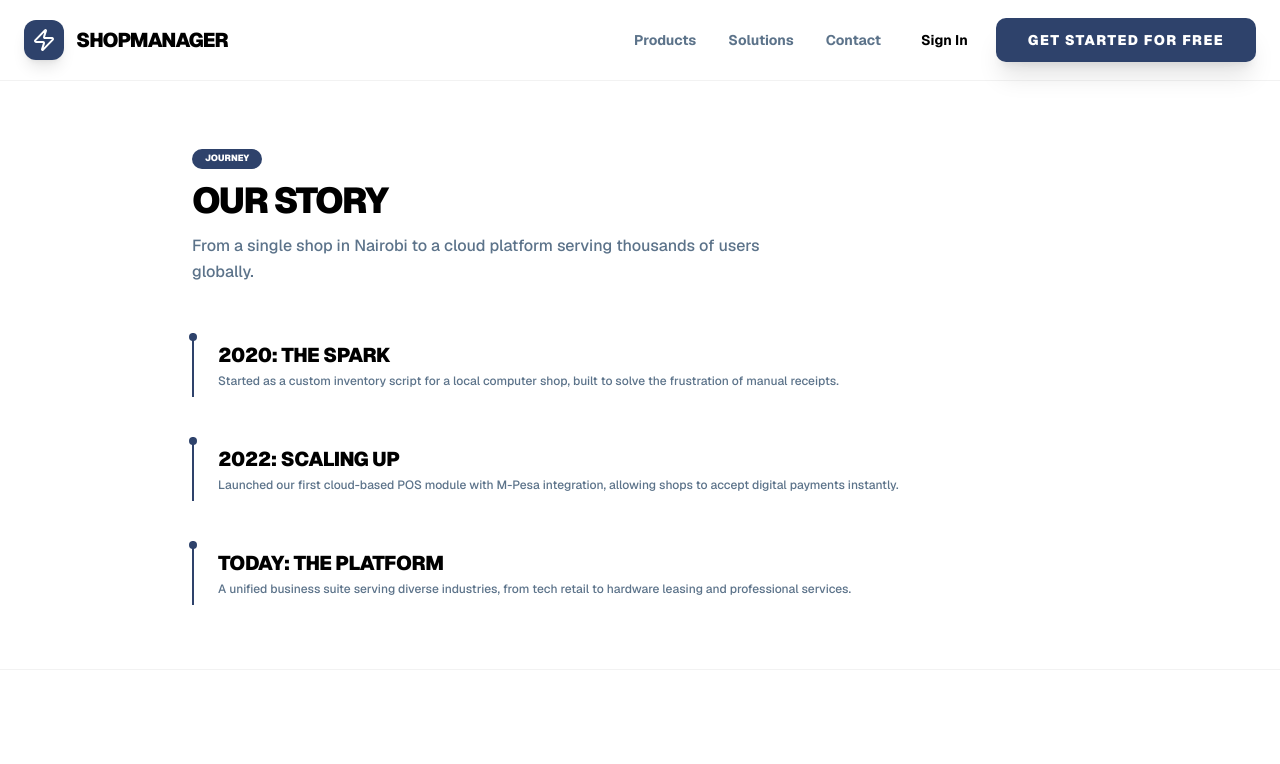
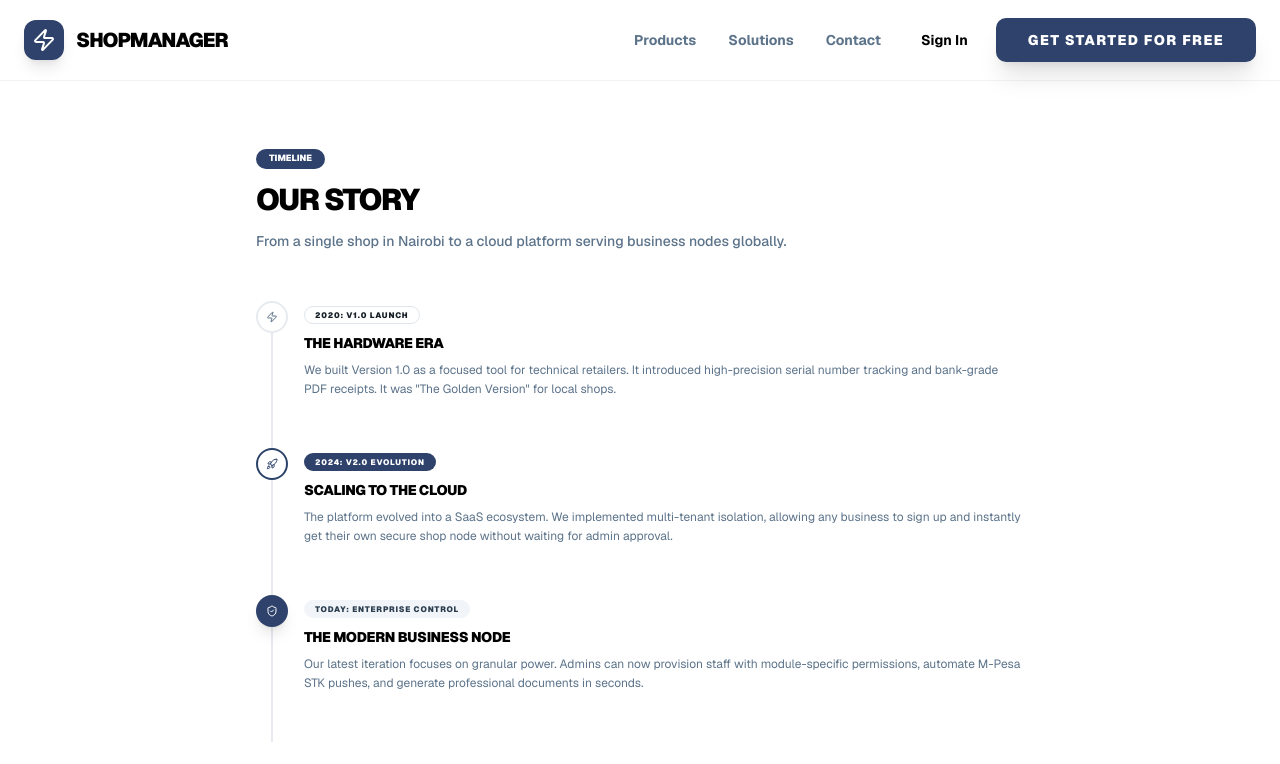
Before and after one commit to Simon001xnm/RoyalTech-Computers-Limited, a Next.js app: page /company/story in a window 1280 px wide. Shown: the top 764 px of the page. Built offline with nearby package versions, Linux system fonts and the light colour scheme; no server answers.

Commit message:
write a good about us how we have evolved the system from version 1 now

```diff
--- a/src/app/company/about/page.tsx
+++ b/src/app/company/about/page.tsx
@@ -3,34 +3,63 @@
 import React from 'react';
 import { MarketingWrapper } from '@/components/marketing/marketing-wrapper';
 import { Badge } from '@/components/ui/badge';
+import { Zap, ShieldCheck, TrendingUp, Globe } from 'lucide-react';
 
 export default function AboutPage() {
   return (
     <MarketingWrapper>
       <section className="py-16 px-6">
-        <div className="max-w-5xl mx-auto space-y-16">
+        <div className="max-w-4xl mx-auto space-y-16">
           <div className="text-center space-y-3">
-            <Badge className="bg-primary text-white uppercase font-black text-[9px] px-3">Our Company</Badge>
-            <h1 className="text-3xl md:text-4xl font-black uppercase tracking-tighter leading-none">About Us</h1>
-            <p className="text-base md:text-lg text-muted-foreground font-medium max-w-xl mx-auto">
-                We build the software that builds your business. A team of engineers and dreamers obsessed with retail efficiency.
+            <Badge className="bg-primary text-white uppercase font-black text-[9px] px-3">Our Evolution</Badge>
+            <h1 className="text-3xl font-black uppercase tracking-tighter leading-none">About Our Journey</h1>
+            <p className="text-sm text-muted-foreground font-medium max-w-xl mx-auto">
+                What started as a simple script for a local computer shop has evolved into a global business operating system.
             </p>
           </div>
 
           <div className="grid grid-cols-1 md:grid-cols-2 gap-12 items-center">
-            <div className="space-y-4">
-                <h2 className="text-2xl font-black uppercase tracking-tighter">Our Mission</h2>
-                <p className="text-sm text-muted-foreground font-medium leading-relaxed">
-                    To provide every entrepreneur, from small retail nodes to large enterprises, with the tools they need to track, manage, and grow their life's work without technical barriers.
+            <div className="space-y-6">
+                <h2 className="text-xl font-black uppercase tracking-tighter">The Vision</h2>
+                <p className="text-xs text-muted-foreground font-medium leading-relaxed">
+                    We didn't set out to build a giant platform. We set out to solve a simple problem: local shops were struggling with manual receipts and messy stock tracking.
+                </p>
+                <p className="text-xs text-muted-foreground font-medium leading-relaxed">
+                    By listening to real business owners, we discovered that they needed more than just a list of items—they needed a secure, professional, and reliable way to handle their entire life's work in the cloud.
                 </p>
                 <div className="pt-2 flex flex-wrap gap-2">
-                    <div className="px-4 py-2 bg-muted/50 rounded-full text-[9px] font-black uppercase tracking-widest">Innovation</div>
-                    <div className="px-4 py-2 bg-muted/50 rounded-full text-[9px] font-black uppercase tracking-widest">Reliability</div>
-                    <div className="px-4 py-2 bg-muted/50 rounded-full text-[9px] font-black uppercase tracking-widest">Privacy</div>
+                    <div className="px-3 py-1 bg-muted/50 rounded-full text-[8px] font-black uppercase tracking-widest border">Stability First</div>
+                    <div className="px-3 py-1 bg-muted/50 rounded-full text-[8px] font-black uppercase tracking-widest border">User Focused</div>
+                    <div className="px-3 py-1 bg-muted/50 rounded-full text-[8px] font-black uppercase tracking-widest border">Secure Nodes</div>
                 </div>
             </div>
-            <div className="aspect-square bg-muted rounded-3xl overflow-hidden shadow-sm">
-                <img src="https://picsum.photos/seed/about/600/600" alt="team" className="w-full h-full object-cover" />
+            <div className="aspect-square bg-muted rounded-3xl overflow-hidden shadow-sm border ring-8 ring-muted/20">
+                <img src="https://picsum.photos/seed/evolution/600/600" alt="evolution" className="w-full h-full object-cover" />
+            </div>
+          </div>
+
+          <div className="space-y-8">
+            <div className="text-center space-y-2">
+                <h3 className="text-lg font-black uppercase tracking-tight">How we evolved</h3>
+                <p className="text-xs text-muted-foreground font-medium">A timeline of software craftsmanship.</p>
+            </div>
+
+            <div className="grid grid-cols-1 md:grid-cols-3 gap-6">
+                <div className="p-6 bg-white border rounded-2xl space-y-3 shadow-sm">
+                    <div className="bg-primary/5 p-2 rounded-lg w-fit"><Zap className="h-4 w-4 text-primary" /></div>
+                    <h4 className="font-black uppercase text-xs tracking-tight">v1: The Core</h4>
+                    <p className="text-[10px] text-muted-foreground leading-relaxed">The "Golden Version." We perfected serial number tracking and basic receipt printing. It was local, fast, and reliable for single-shop owners.</p>
+                </div>
+                <div className="p-6 bg-primary text-primary-foreground border rounded-2xl space-y-3 shadow-xl">
+                    <div className="bg-white/10 p-2 rounded-lg w-fit"><Globe className="h-4 w-4 text-white" /></div>
+                    <h4 className="font-black uppercase text-xs tracking-tight">v2: The SaaS Shift</h4>
+                    <p className="text-[10px] opacity-80 leading-relaxed">We moved to the cloud. We introduced multi-tenant isolation, ensuring that every shop has its own secure "node" that never touches anyone else's data.</p>
+                </div>
+                <div className="p-6 bg-white border rounded-2xl space-y-3 shadow-sm">
+                    <div className="bg-primary/5 p-2 rounded-lg w-fit"><TrendingUp className="h-4 w-4 text-primary" /></div>
+                    <h4 className="font-black uppercase text-xs tracking-tight">Now: The Suite</h4>
+                    <p className="text-[10px] text-muted-foreground leading-relaxed">Today, we are a full business suite. From M-Pesa automated payments to high-fidelity document generation and granular staff controls.</p>
+                </div>
             </div>
           </div>
         </div>
--- a/src/app/company/story/page.tsx
+++ b/src/app/company/story/page.tsx
@@ -3,36 +3,70 @@
 import React from 'react';
 import { MarketingWrapper } from '@/components/marketing/marketing-wrapper';
 import { Badge } from '@/components/ui/badge';
+import { Clock, Rocket, ShieldCheck, Zap } from 'lucide-react';
 
 export default function OurStoryPage() {
   return (
     <MarketingWrapper>
       <section className="py-16 px-6">
-        <div className="max-w-4xl mx-auto space-y-12">
+        <div className="max-w-3xl mx-auto space-y-12">
           <div className="space-y-3">
-            <Badge className="bg-primary text-white uppercase font-black text-[9px] px-3">Journey</Badge>
-            <h1 className="text-3xl md:text-4xl font-black uppercase tracking-tighter leading-tight">Our Story</h1>
-            <p className="text-base text-muted-foreground font-medium max-w-xl leading-relaxed">
-                From a single shop in Nairobi to a cloud platform serving thousands of users globally.
+            <Badge className="bg-primary text-white uppercase font-black text-[9px] px-3">Timeline</Badge>
+            <h1 className="text-3xl font-black uppercase tracking-tighter leading-tight">Our Story</h1>
+            <p className="text-sm text-muted-foreground font-medium max-w-xl leading-relaxed">
+                From a single shop in Nairobi to a cloud platform serving business nodes globally.
             </p>
           </div>
 
-          <div className="space-y-10">
-            <div className="border-l-2 border-primary pl-6 relative py-2">
-                <div className="absolute left-[-5px] top-0 h-2 w-2 bg-primary rounded-full" />
-                <h3 className="text-xl font-black uppercase tracking-tight">2020: The Spark</h3>
-                <p className="text-xs text-muted-foreground font-medium mt-1">Started as a custom inventory script for a local computer shop, built to solve the frustration of manual receipts.</p>
+          <div className="space-y-0 relative">
+            <div className="absolute left-[15px] top-0 bottom-0 w-0.5 bg-muted" />
+
+            <div className="relative pl-12 pb-12">
+                <div className="absolute left-0 top-0 h-8 w-8 bg-white border-2 border-muted rounded-full flex items-center justify-center z-10">
+                    <Zap className="h-3 w-3 text-muted-foreground" />
+                </div>
+                <div className="space-y-2">
+                    <Badge variant="outline" className="text-[8px] font-black uppercase tracking-widest">2020: v1.0 Launch</Badge>
+                    <h3 className="text-sm font-black uppercase tracking-tight">The Hardware Era</h3>
+                    <p className="text-xs text-muted-foreground leading-relaxed">
+                        We built Version 1.0 as a focused tool for technical retailers. It introduced high-precision serial number tracking and bank-grade PDF receipts. It was "The Golden Version" for local shops.
+                    </p>
+                </div>
             </div>
-            <div className="border-l-2 border-primary pl-6 relative py-2">
-                <div className="absolute left-[-5px] top-0 h-2 w-2 bg-primary rounded-full" />
-                <h3 className="text-xl font-black uppercase tracking-tight">2022: Scaling Up</h3>
-                <p className="text-xs text-muted-foreground font-medium mt-1">Launched our first cloud-based POS module with M-Pesa integration, allowing shops to accept digital payments instantly.</p>
+
+            <div className="relative pl-12 pb-12">
+                <div className="absolute left-0 top-0 h-8 w-8 bg-white border-2 border-primary rounded-full flex items-center justify-center z-10">
+                    <Rocket className="h-3 w-3 text-primary" />
+                </div>
+                <div className="space-y-2">
+                    <Badge className="text-[8px] font-black uppercase tracking-widest">2024: v2.0 Evolution</Badge>
+                    <h3 className="text-sm font-black uppercase tracking-tight">Scaling to the Cloud</h3>
+                    <p className="text-xs text-muted-foreground leading-relaxed">
+                        The platform evolved into a SaaS ecosystem. We implemented multi-tenant isolation, allowing any business to sign up and instantly get their own secure shop node without waiting for admin approval.
+                    </p>
+                </div>
             </div>
-             <div className="border-l-2 border-primary pl-6 relative py-2">
-                <div className="absolute left-[-5px] top-0 h-2 w-2 bg-primary rounded-full" />
-                <h3 className="text-xl font-black uppercase tracking-tight">Today: The Platform</h3>
-                <p className="text-xs text-muted-foreground font-medium mt-1">A unified business suite serving diverse industries, from tech retail to hardware leasing and professional services.</p>
+
+            <div className="relative pl-12 pb-12">
+                <div className="absolute left-0 top-0 h-8 w-8 bg-primary text-white rounded-full flex items-center justify-center z-10 shadow-lg">
+                    <ShieldCheck className="h-3 w-3" />
+                </div>
+                <div className="space-y-2">
+                    <Badge variant="secondary" className="text-[8px] font-black uppercase tracking-widest">Today: Enterprise Control</Badge>
+                    <h3 className="text-sm font-black uppercase tracking-tight">The Modern Business Node</h3>
+                    <p className="text-xs text-muted-foreground leading-relaxed">
+                        Our latest iteration focuses on granular power. Admins can now provision staff with module-specific permissions, automate M-Pesa STK pushes, and generate professional documents in seconds.
+                    </p>
+                </div>
             </div>
+          </div>
+
+          <div className="p-8 bg-primary/5 rounded-3xl border border-primary/10 text-center space-y-4">
+             <h4 className="text-sm font-black uppercase tracking-widest text-primary">Ready to join the story?</h4>
+             <p className="text-xs text-muted-foreground font-medium max-w-sm mx-auto">Start your own shop node today and experience the evolution of business management.</p>
+             <div className="pt-2">
+                <button className="h-10 px-8 bg-primary text-white font-black uppercase tracking-widest text-[9px] rounded-xl shadow-lg active:scale-95 transition-all">Get Started Free</button>
+             </div>
           </div>
         </div>
       </section>
```
